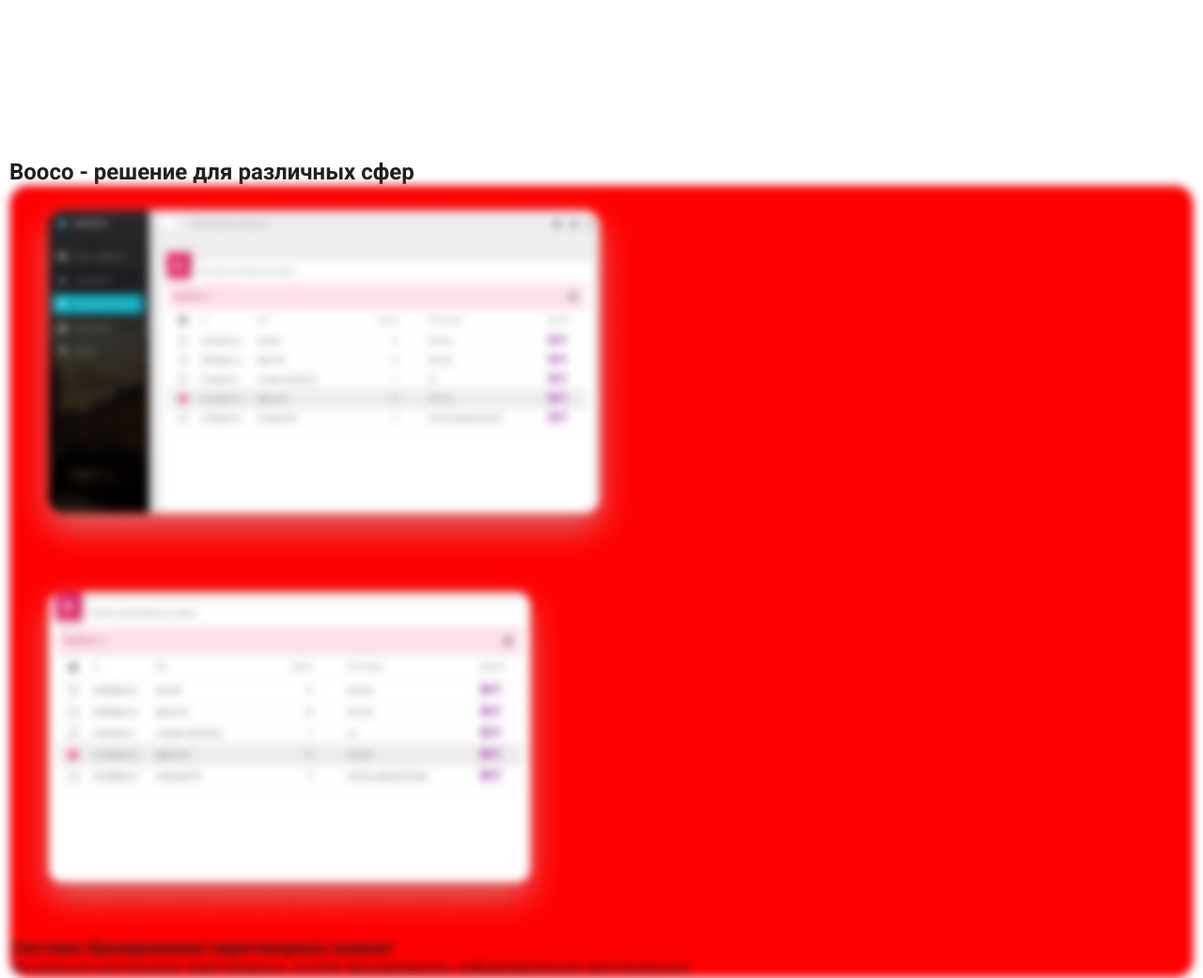
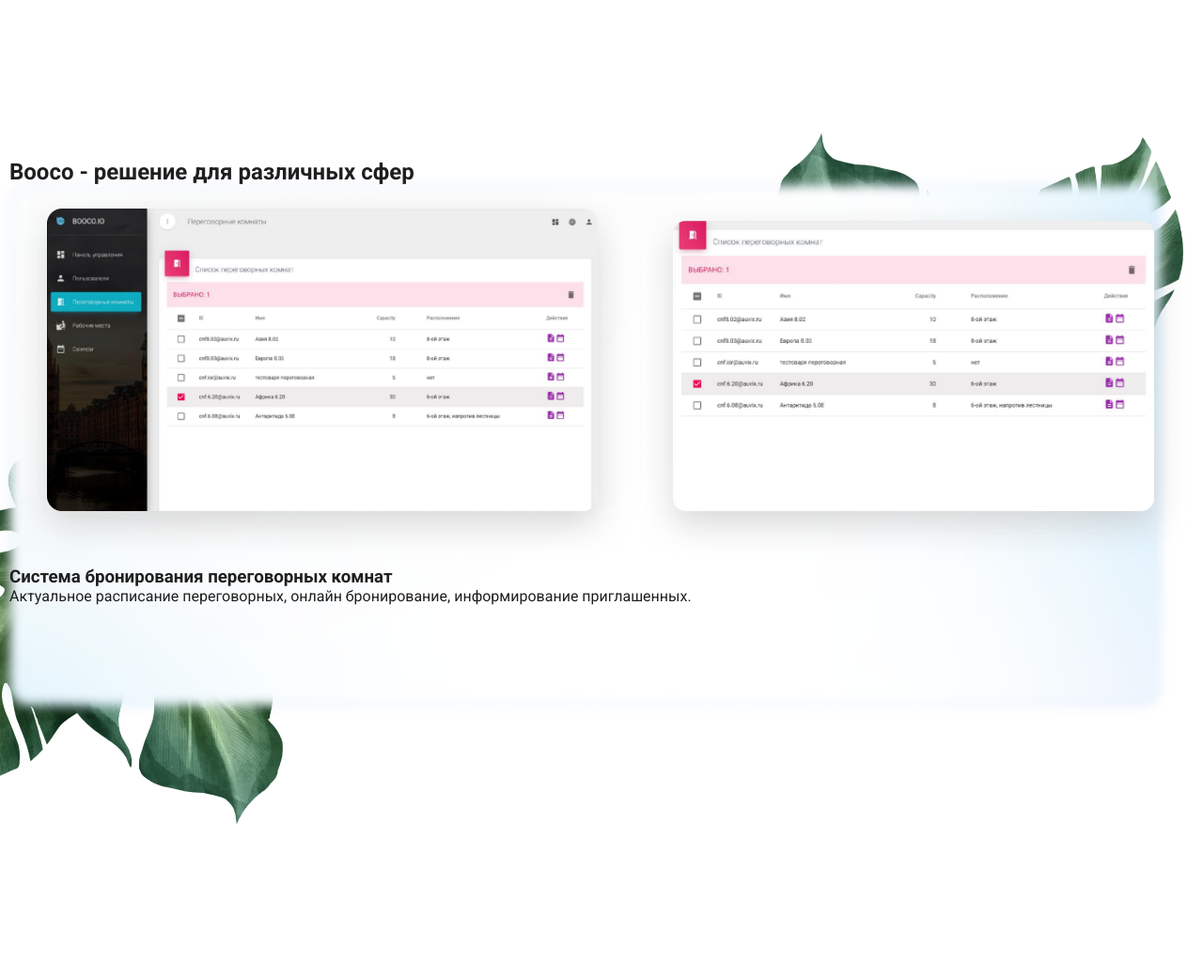
Before and after one commit to MMII0220/orderKWORK, a plain HTML site: page index.html in a window 1280 px wide. Shown: the part 1480-2521 px from the top of the page at 94% size. After the commit the page ends 2363 px from the top, so only its background shows below. Drawn offline with Linux system fonts and the light colour scheme.

Commit message:
files added and little upgrade

```diff
--- a/index.html
+++ b/index.html
@@ -137,6 +137,16 @@
           <div class="container">
             <h2 class="booco__title">Booco - решение для различных сфер</h2>
             <article class="booco__inner">
+              <div class="booco__block"></div>
+              <img
+                src="./assets/img/Booco решение различных систем/foliage1.png"
+                alt="leaf1"
+                class="leaf1"
+              /><img
+                src="./assets/img/Booco решение различных систем/foliage2.png"
+                alt="leaf2"
+                class="leaf2"
+              />
               <div class="booco__text">
                 <h3 class="booco__suptitle">
                   Система бронирования переговорных комнат
--- a/style.css
+++ b/style.css
@@ -291,12 +291,33 @@ textarea {
   justify-content: space-between;
   align-items: center;
   flex-wrap: wrap-reverse;
+  position: relative;
+  top: 0;
+}
 
-  background-color: red;
-  border: 2px solid rgba(138, 174, 245, 0.3);
-  box-sizing: border-box;
-  filter: blur(5px);
-  /* Note: backdrop-filter has minimal browser support */
+.booco__block {
+  position: absolute;
+  top: 0;
+  right: 0;
+  left: 0;
 
-  border-radius: 20px;
+  width: 1224px;
+  height: 554px;
+
+  background-image: url('./assets/img/filter.png');
+
+  filter: blur(6px);
+  z-index: -1;
 }
+.leaf1 {
+  position: absolute;
+  bottom: -239px;
+  left: -149px;
+  z-index: -3;
+}
+.leaf2 {
+  position: absolute;
+  top: -61px;
+  right: 5px;
+  z-index: -3;
+}
```
Also changed, not shown: assets/img/filter.png (added).
